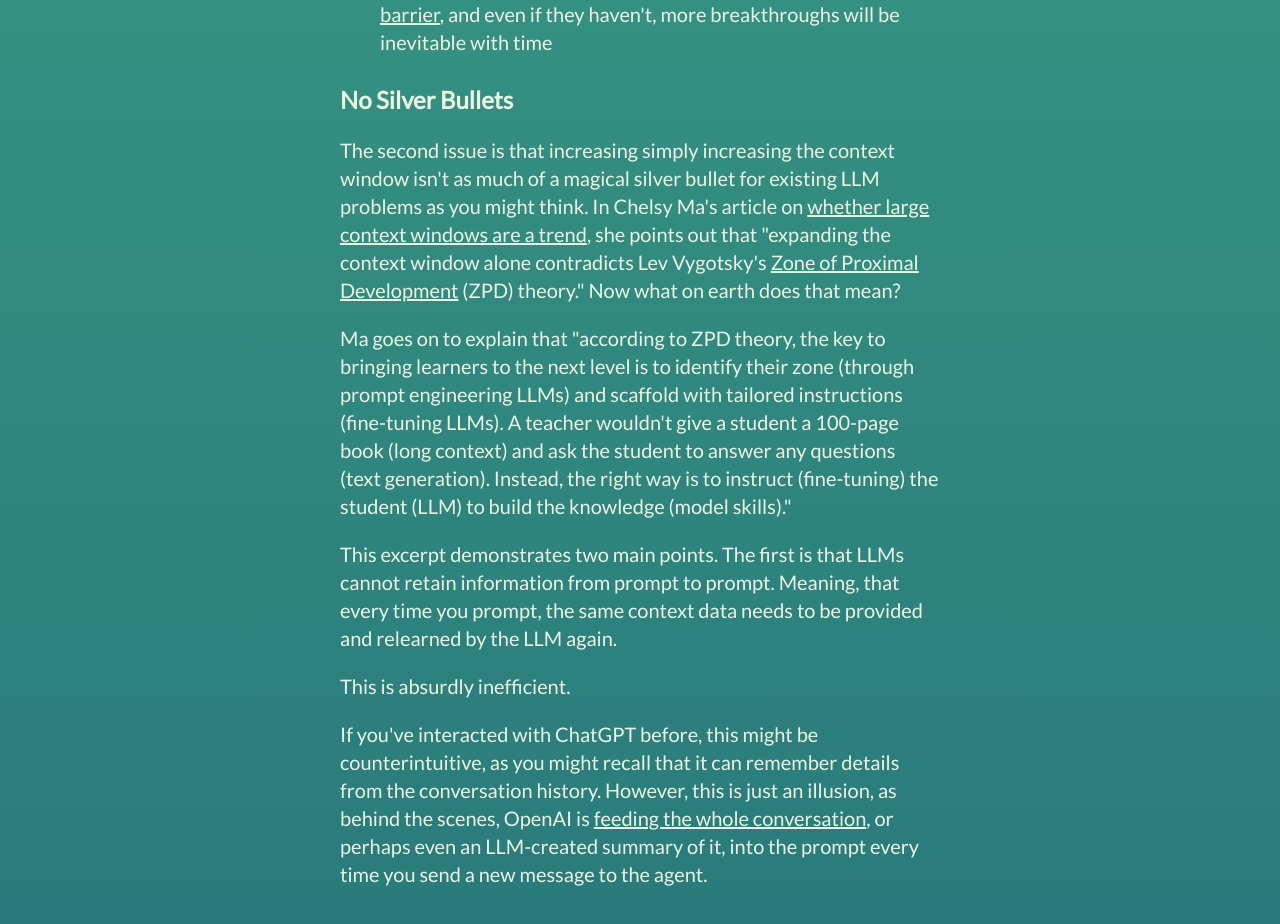
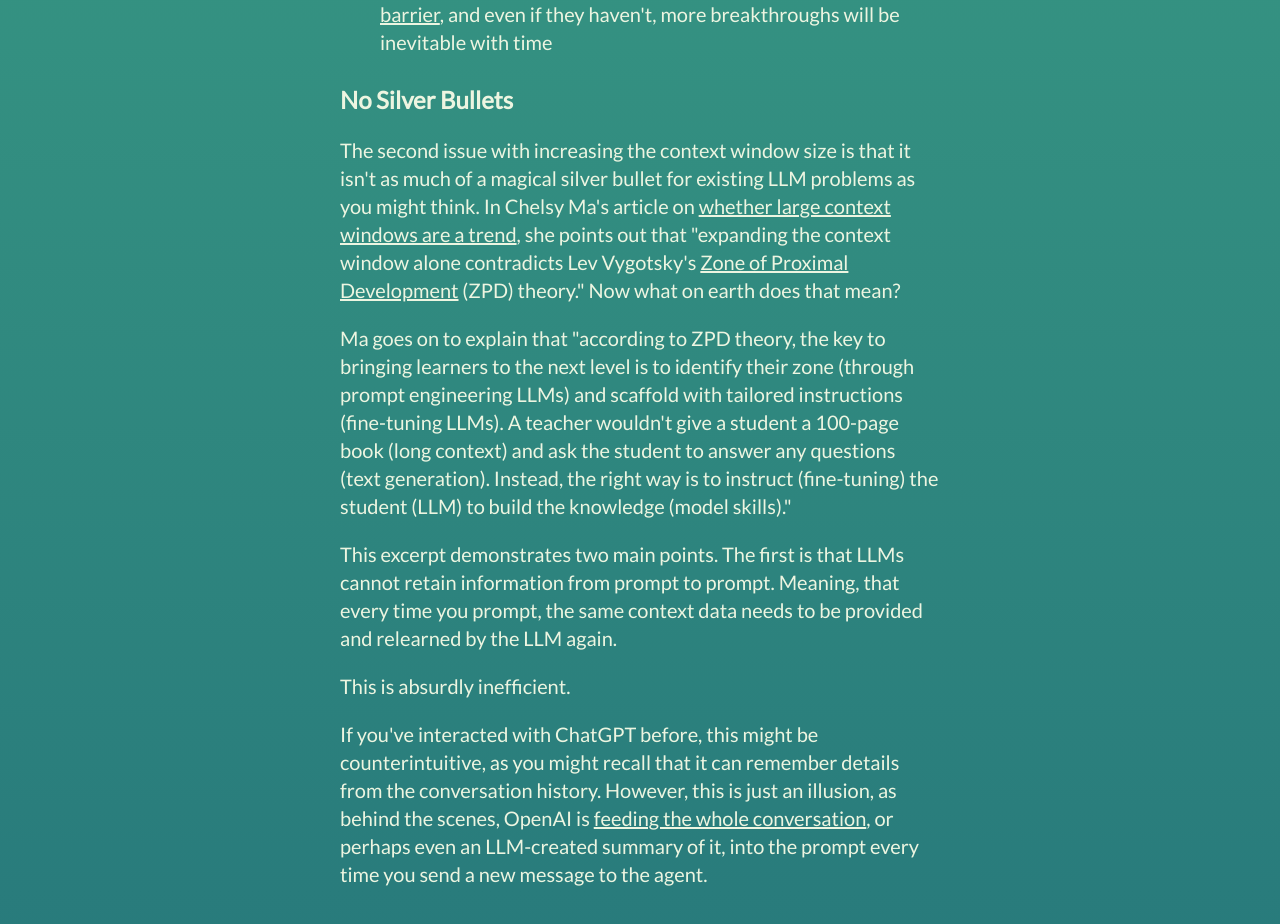
Before and after one commit to jwmke/personal-website, a Next.js app: page /blog/context in a window 1280 px wide. Shown: the part 3123-4047 px from the top of the page. Built offline with nearby package versions, Linux system fonts and the light colour scheme.

Commit message:
grammar mistake correction

```diff
--- a/pages/blog/context.tsx
+++ b/pages/blog/context.tsx
@@ -56,7 +56,7 @@ const BlogPost: NextPage = () => {
                 <li className='pb-2'>2. Researchers at Meta have allegedly {styledLink("broken the sub-quadratic barrier", "https://arxiv.org/pdf/2305.07185.pdf")}, and even if they haven&apos;t, more breakthroughs will be inevitable with time</li>
               </ol>
               <p className='text-2xl font-bold'>No Silver Bullets</p>
-              <p>The second issue is that increasing simply increasing the context window isn&apos;t as much of a magical silver bullet for existing LLM problems as you might think. In Chelsy Ma&apos;s article on {styledLink("whether large context windows are a trend", "https://medium.com/@machangsha/foundation-model-101-is-large-context-window-a-trend-22e352201099")}, she points out that &quot;expanding the context window alone contradicts Lev Vygotsky&apos;s {styledLink("Zone of Proximal Development", "https://en.wikipedia.org/wiki/Zone_of_proximal_development")} (ZPD) theory.&quot; Now what on earth does that mean?</p>
+              <p>The second issue with increasing the context window size is that it isn&apos;t as much of a magical silver bullet for existing LLM problems as you might think. In Chelsy Ma&apos;s article on {styledLink("whether large context windows are a trend", "https://medium.com/@machangsha/foundation-model-101-is-large-context-window-a-trend-22e352201099")}, she points out that &quot;expanding the context window alone contradicts Lev Vygotsky&apos;s {styledLink("Zone of Proximal Development", "https://en.wikipedia.org/wiki/Zone_of_proximal_development")} (ZPD) theory.&quot; Now what on earth does that mean?</p>
               <p>Ma goes on to explain that &quot;according to ZPD theory, the key to bringing learners to the next level is to identify their zone (through prompt engineering LLMs) and scaffold with tailored instructions (fine-tuning LLMs). A teacher wouldn&apos;t give a student a 100-page book (long context) and ask the student to answer any questions (text generation). Instead, the right way is to instruct (fine-tuning) the student (LLM) to build the knowledge (model skills).&quot;</p>
               <p>This excerpt demonstrates two main points. The first is that LLMs cannot retain information from prompt to prompt. Meaning, that every time you prompt, the same context data needs to be provided and relearned by the LLM again. </p>
               <p>This is absurdly inefficient.</p>
```
